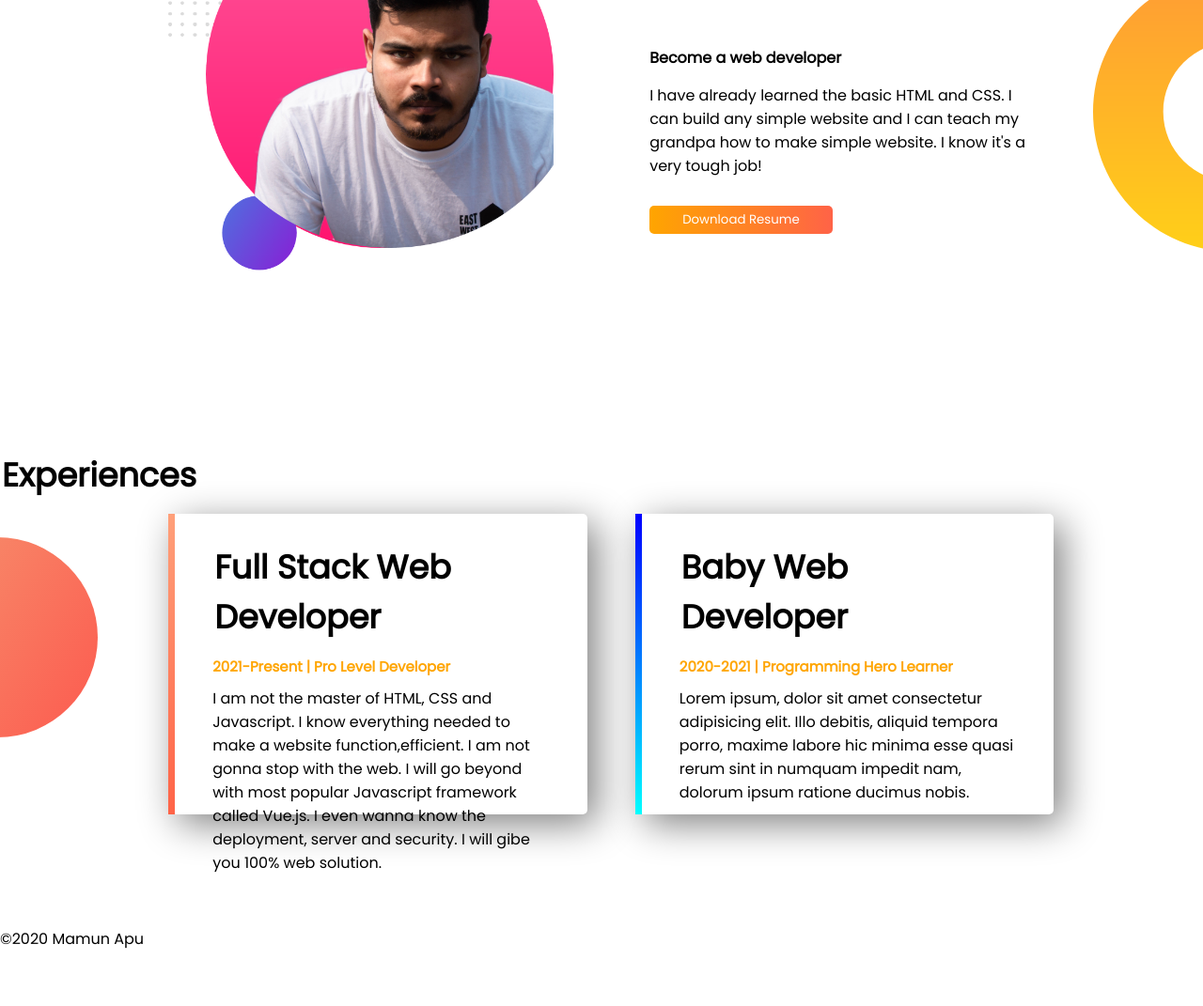
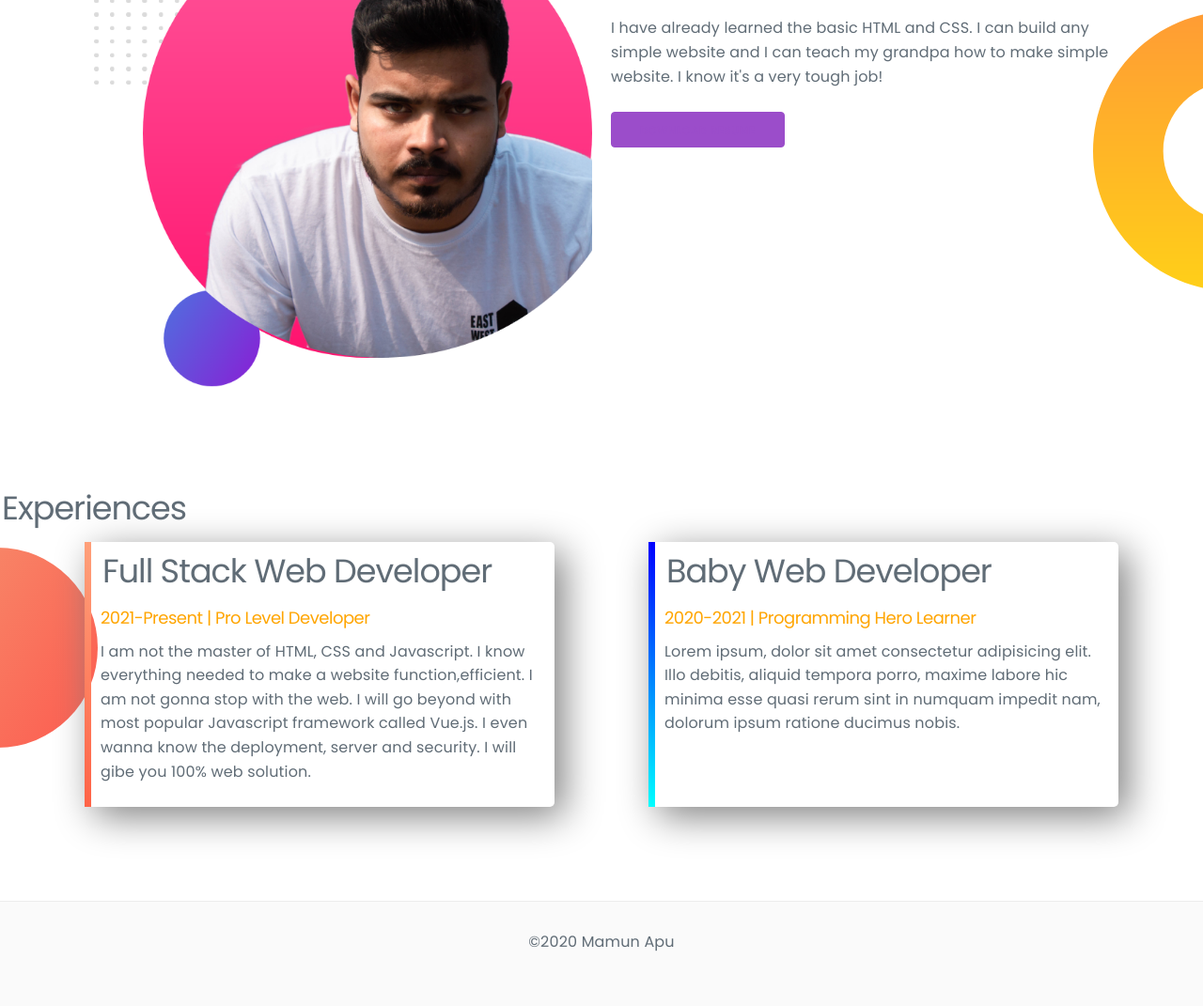
Before and after one commit to mamun-opu/mamun1336.github.io, a plain HTML site: page index.html in a window 1280 px wide. Shown: the part 711-1782 px from the top of the page at 94% size. Before the commit the page ends 1723 px from the top, so only its background shows below. Drawn offline with nearby package versions, Linux system fonts and the light colour scheme.

Commit message:
milligram css used

```diff
--- a/index.html
+++ b/index.html
@@ -1,63 +1,99 @@
 <!DOCTYPE html>
 <html lang="en">
+
 <head>
     <title>Mamun Apu</title>
     <meta charset="UTF-8">
+    <link rel="stylesheet" href="http://fonts.googleapis.com/css?family=Roboto:300,300italic,700,700italic">
+    <link rel="stylesheet" href="http://cdnjs.cloudflare.com/ajax/libs/normalize/5.0.0/normalize.css">
+    <link rel="stylesheet" href="http://cdnjs.cloudflare.com/ajax/libs/milligram/1.3.0/milligram.css">
+
     <meta name="viewport" content="width=device-width, initial-scale=1.0">
     <link rel="stylesheet" href="style.css">
     <link href="https://fonts.googleapis.com/css?family=Poppins&display=swap" rel="stylesheet">
 </head>
+
 <body>
-    <section>
-        <section class = "top-banner">
+
+    <section class="head1">
         <div class="container">
-                <div class = "first-half-width description">
+            <div class="row">
+                <div class="column">
                     <h1>Welcome To</h1>
                     <H2><span class="name">Mamun Apu</span> World</H2>
                     <h4>Playes Pubg and Gets Knocked Out</h4>
-                    <p>You might see me doing crazy staffs like fighting with strangers! Georgopol is the best place to dance with enemy! But nobody pays me a dime for that! That's why I am learing and mastering web development!</p>
+                    <p>You might see me doing crazy staffs like fighting with strangers! Georgopol is the best place to
+                        dance with enemy! But nobody pays me a dime for that! That's why I am learing and mastering web
+                        development!</p>
                     <button>
                         <a target="_blank" href="#">HIRE ME</a>
                     </button>
+
                 </div>
-                <div class = "sec-half-width">
+                <div class="column">
+                    <div class="">
                         <img src="img/my-bg.png" alt="profile photo">
                     </div>
                 </div>
+            </div>
+        </div>
     </section>
-            <section class="bottom-banner">
+
+    <section class="head2">
         <div class="container">
-                    <div class="first-half-width">
+            <div class="row">
+                <div class="column">
+                    <div class="">
                         <img src="img/my-bg2.png" alt="sec-profile-photo">
                     </div>
-                    <div class="sec-half-width description">
+                </div>
+
+                <div class="column">
                     <h2>Dream Big</h2>
                     <h4>Become a web developer</h4>
-                        <p>I have already learned the basic HTML and CSS. I can build any simple website and I can teach my grandpa how to make simple website. I know it's a very tough job!</p>
+                    <p>I have already learned the basic HTML and CSS. I can build any simple website and I can teach
+                        my grandpa how to make simple website. I know it's a very tough job!</p>
                     <button>
                         <a target="_blank" href="#">Download Resume</a>
                     </button>
+
+                </div>
+
             </div>
         </div>
     </section>
-    </section>
-    <section class="experience">
+
+
+    <section class="experiencex">
         <h1>Experiences</h1>
        <div class="container">
-            <div id="full-stack" class="web-dev">
+           <div class="row">
+
+                <div id="full-stack" class="web-dev column">
                     <h1>Full Stack Web Developer</h1>
                     <h5>2021-Present | Pro Level Developer</h5>
-                <p>I am not the master of HTML, CSS and Javascript. I know everything needed to make a website function,efficient. I am not gonna stop with the web. I will go beyond with most popular Javascript framework called Vue.js. I even wanna know the deployment, server and security. I will gibe you 100% web solution.</p>
+                    <p>I am not the master of HTML, CSS and Javascript. I know everything needed to make a website
+                        function,efficient. I am not gonna stop with the web. I will go beyond with most popular Javascript
+                        framework called Vue.js. I even wanna know the deployment, server and security. I will gibe you 100%
+                        web solution.</p>
                 </div>
-            <div id = "baby-dev" class="web-dev">
+                <div id="baby-dev" class="web-dev column">
                     <h1>Baby Web Developer</h1>
                     <h5>2020-2021 | Programming Hero Learner</h5>
-                <p>Lorem ipsum, dolor sit amet consectetur adipisicing elit. Illo debitis, aliquid tempora porro, maxime labore hic minima esse quasi rerum sint in numquam impedit nam, dolorum ipsum ratione ducimus nobis.</p>
+                    <p>Lorem ipsum, dolor sit amet consectetur adipisicing elit. Illo debitis, aliquid tempora porro, maxime
+                        labore hic minima esse quasi rerum sint in numquam impedit nam, dolorum ipsum ratione ducimus nobis.
+                    </p>
+                </div>
            </div>
        </div>
     </section>
-    <footer>
-        <p><p>©2020 Mamun Apu</p></p>
+
+
+    <footer class="footer">
+        <div class="container">
+            <p>©2020 Mamun Apu</p>
+        </div>
     </footer>
 </body>
+
 </html>
--- a/style.css
+++ b/style.css
@@ -1,104 +1,64 @@
-*{
-    margin: 0px;
-    padding: 0px;
+* {
     font-family: 'Poppins';
 }
-.container{
-    margin:0% 10%;
-}
-.first-half-width, .sec-half-width{
-    width: 40%;
-    float: left;
-    padding:0% 5%;
-    margin-top: 25px;
-}
-.top-banner{
+
+.head1 {
     background-image: url("img/top-banner.png");
     background-repeat: no-repeat;
-    height: 500px;
-
-}
-.description h1{
-   font-size: 35px;
-   padding-top: 5px;
-   padding-bottom: 10px;
-}
-.description h2{
-    font-size: 30px;
-    padding: 20px 0px 30px;
-}
-.description h4{
-    padding: 60px 0px 15px 0px
-}
-.first-half-width .name{
-    color: orange;
-}
-.description button{
-    margin-top: 30px;
-    padding: 5px 35px;
-    background-color: tomato;
-    border-radius: 5px;
-    background-image: linear-gradient(to right, orange , tomato);
-    border: none;
-
-}
-.description a{
-    text-decoration: none;
-    color: white;
-
-}
-.sec-half-width img{
-    width: 100%;
-
-}
-.first-half-width img{
-    width: 100%;
-
+    min-height: 500px;
 }
 
-.bottom-banner{
+.head2 {
     margin-top: 80px;
     background-image: url("img/dream-bg.png");
-    height: 500px;
+    min-height: 500px;
     background-repeat: no-repeat;
     background-position: right;
 }
-.experience{
+
+.experiencex {
     margin-top: 100px;
-    display: block;
-    float: left;
     background-image: url(img/exp-bg.png);
     background-repeat: no-repeat;
     background-position: left;
     margin-bottom: 100px;
 }
-.experience h1{
+
+.experiencex h1{
     font-size: 35px;
     margin: 10px 0px 15px 2px;
 }
-.web-dev h5{
-    color: orange;
-    margin: 5px 0px 10px;
-    font-size: 15px;
-}
+
 .web-dev{
-    width: 35%;
-    display: block;
-    float: left;
-    margin-left: 5%;
     padding: 20px 40px 100px;
-    height: 200px;
+    min-height: 200px;
+
     margin-bottom: 20px;
     border-radius: 5px;
     box-shadow: 10px 10px 40px gray;
 }
+
 #full-stack{
-    border-left: 7px solid;
+    margin-right: 100px;
+    border-left: 7px solid red;
     border-image: linear-gradient(180deg,lightSalmon,tomato);
     border-image-slice: 1;
 }
+
 #baby-dev{
-    border-left: 7px solid;
+    border-left: 7px solid red;
     border-image: linear-gradient(180deg,blue,cyan);
     border-image-slice: 1;
 }
+
+.web-dev h5{
+    color: orange;
+    margin: 5px 0px 10px;
+}
+
+.footer {
+    border-top: 1px solid #ececec;
+    background-color: #fafafa;
+    text-align: center;
+    padding: 30px;
+}
```
Lines whose indentation alone changed are shown as unchanged.
